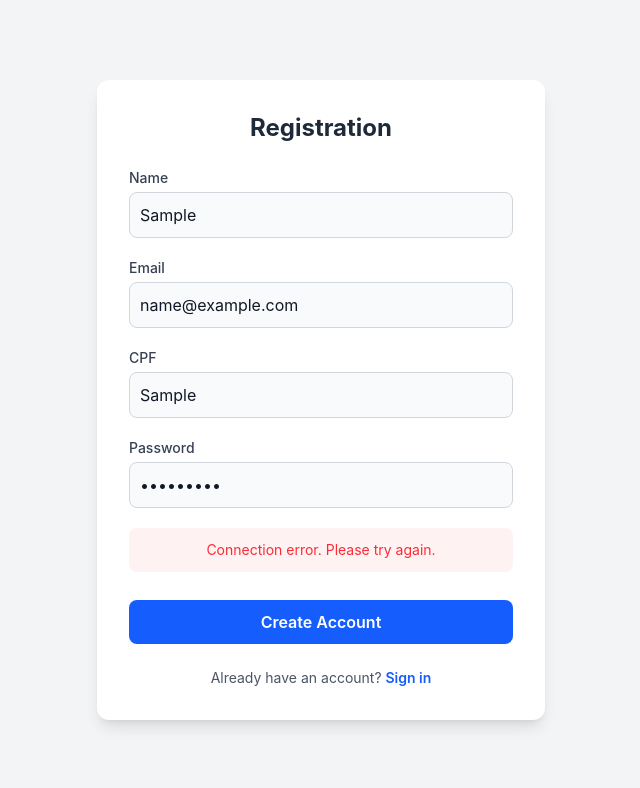
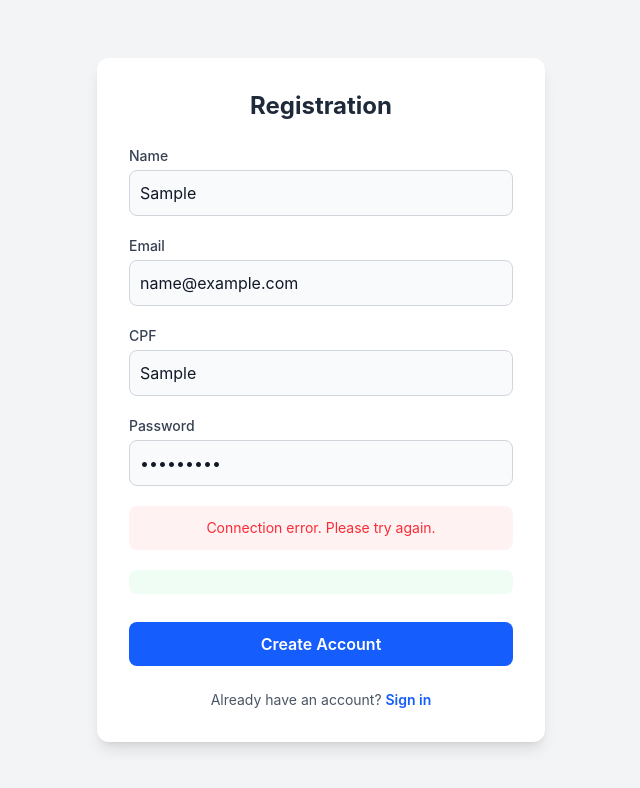
Before and after one commit to alvarolucio2007/Scholarly, a SvelteKit app in the folder front/: page /register in a window 1280 px wide. Both pictures are taken after typing "Sample", "name@example.com", "Sample", "Sample123" into the empty fields and a click on the button "Create Account". Shown: the top 788 px of the page, without its empty margins (319-959 px from the left). Built offline with nearby package versions, Linux system fonts and the light colour scheme; no server answers.

Commit message:
fix: Adding success return message and proper label to input.

```diff
--- a/front/src/routes/register/+page.svelte
+++ b/front/src/routes/register/+page.svelte
@@ -5,6 +5,7 @@
     let email=$state('');
     let password=$state('');
     let errorMessage = $state('');
+    let successMessage=$state('');
     async function handleSignup(event: SubmitEvent){
       event.preventDefault();
       try{
@@ -19,7 +20,10 @@
         if (!response.ok){
           const errorData= await response.json();
           errorMessage=errorData.error || 'An error has occurred.';
-      }
+        }else{
+          successMessage='User has been created successfully! Please return to the login screen below.';
+        }
+
       } catch(error){
         errorMessage = 'Connection error. Please try again.';
         console.log(error)
@@ -44,7 +48,7 @@
 
         <form onsubmit={handleSignup} class="flex flex-col gap-5">
             <div>
-                <label class="block text-sm font-medium text-gray-700 mb-1">Name</label>
+                <label for="name" class="block text-sm font-medium text-gray-700 mb-1">Name</label>
                 <input
                     type="text"
                     bind:value={name}
@@ -54,7 +58,7 @@
                 />
             </div>
             <div>
-                <label class="block text-sm font-medium text-gray-700 mb-1">Email</label>
+                <label for="email" class="block text-sm font-medium text-gray-700 mb-1">Email</label>
                 <input
                     type="email"
                     bind:value={email}
@@ -64,7 +68,7 @@
                 />
             </div>
             <div>
-                <label class="block text-sm font-medium text-gray-700 mb-1">CPF</label>
+                <label for="cpf" class="block text-sm font-medium text-gray-700 mb-1">CPF</label>
                 <input
                     type="text"
                     value={cpf}
@@ -76,7 +80,7 @@
                 />
             </div>
             <div>
-                <label class="block text-sm font-medium text-gray-700 mb-1">Password</label>
+                <label for="password" class="block text-sm font-medium text-gray-700 mb-1">Password</label>
                 <input
                     type="password"
                     bind:value={password}
@@ -88,6 +92,11 @@
             {#if errorMessage}
                 <div class="bg-red-50 text-red-500 text-sm p-3 rounded-lg text-center">
                     {errorMessage}
+                </div>
+            {/if}
+            {#if errorMessage}
+                <div class="bg-green-50 text-green-500 text-sm p-3 rounded-lg text-center">
+                    {successMessage}
                 </div>
             {/if}
 
```
